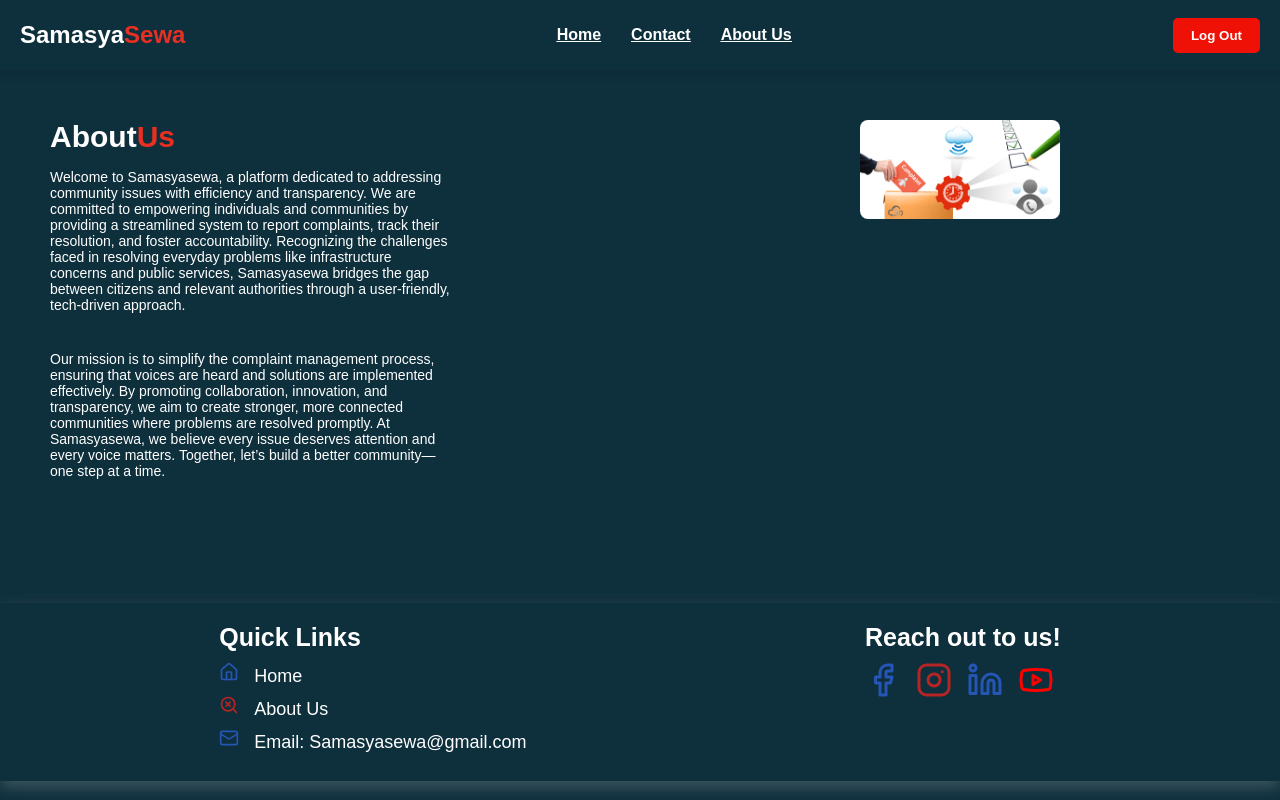
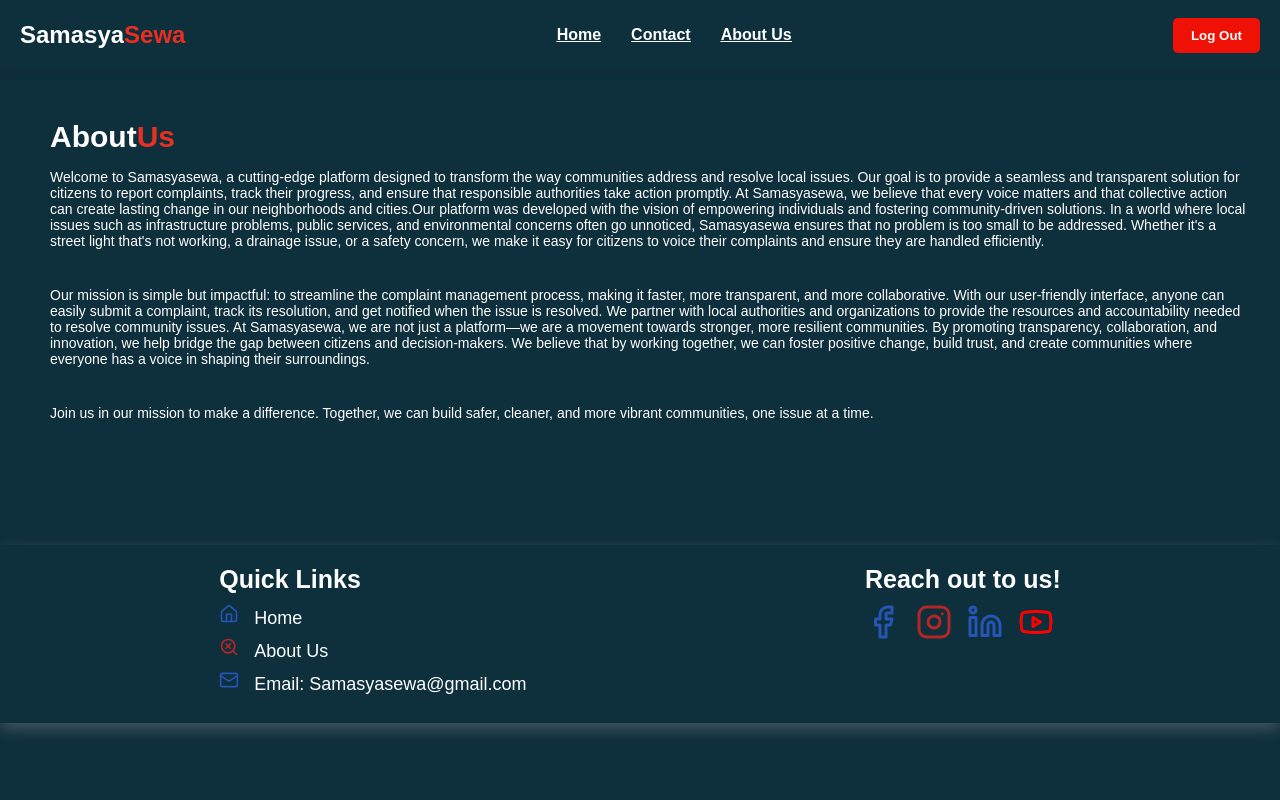
Before and after one commit to Manisha-Tmg/My-project, a React (Create React App) app: page /aboutus in a window 1280 px wide. Built offline with nearby package versions, Linux system fonts and the light colour scheme; sample sign-in values are in the browser's storage.

Commit message:
Updated css

```diff
--- a/src/Css/Aboutus.css
+++ b/src/Css/Aboutus.css
@@ -1,16 +1,9 @@
-* {
-  margin: 0;
-  margin-bottom: 0;
-}
-
 .about-us-container {
   padding: 20px;
   padding-left: 50px;
-  min-height: 50vh;
 }
 
 .heading-container {
-  text-align: left;
   margin-bottom: 100px;
 }
 
@@ -35,18 +28,19 @@
 }
 
 .about-us-image {
-  width: 50%;
+  width: 40%;
   height: auto;
   border-radius: 8px;
 }
 
-.logo-container {
+.about-logo-container {
   display: flex;
   align-items: center;
 }
 
 .about-logo1,
 .about-logo {
+  text-align: center;
   font-size: 30px;
   font-weight: bold;
   margin-bottom: 15px;
@@ -55,6 +49,3 @@
 .about-logo {
   color: #e82f22;
 }
-p {
-  font-weight: 105;
-}
--- a/src/Pages/Aboutus.js
+++ b/src/Pages/Aboutus.js
@@ -1,7 +1,6 @@
 import React from "react";
 import "../Css/Aboutus.css";
 import Footer from "../Components/Footer";
-import image from "../assets/complaint-mgmt.png";
 
 const Aboutus = () => {
   return (
@@ -14,42 +13,62 @@ const Aboutus = () => {
 
         <div className="about-us-content">
           <div className="left-side">
-            <div className="logo-container">
-              <div className="about-logo1">About</div>
+            <div className="about-logo-container">
+              <div className="about-logo1" style={{ "text-align": "center" }}>
+                About
+              </div>
               <div className="about-logo">Us</div>
             </div>
 
             <p>
-              Welcome to Samasyasewa, a platform dedicated to addressing
-              community issues with efficiency and transparency. We are
-              committed to empowering individuals and communities by providing a
-              streamlined system to report complaints, track their resolution,
-              and foster accountability. Recognizing the challenges faced in
-              resolving everyday problems like infrastructure concerns and
-              public services, Samasyasewa bridges the gap between citizens and
-              relevant authorities through a user-friendly, tech-driven
-              approach.
+              Welcome to Samasyasewa, a cutting-edge platform designed to
+              transform the way communities address and resolve local issues.
+              Our goal is to provide a seamless and transparent solution for
+              citizens to report complaints, track their progress, and ensure
+              that responsible authorities take action promptly. At Samasyasewa,
+              we believe that every voice matters and that collective action can
+              create lasting change in our neighborhoods and cities.Our platform
+              was developed with the vision of empowering individuals and
+              fostering community-driven solutions. In a world where local
+              issues such as infrastructure problems, public services, and
+              environmental concerns often go unnoticed, Samasyasewa ensures
+              that no problem is too small to be addressed. Whether it's a
+              street light that's not working, a drainage issue, or a safety
+              concern, we make it easy for citizens to voice their complaints
+              and ensure they are handled efficiently.
             </p>
 
             <br />
 
             <p>
-              Our mission is to simplify the complaint management process,
-              ensuring that voices are heard and solutions are implemented
-              effectively. By promoting collaboration, innovation, and
-              transparency, we aim to create stronger, more connected
-              communities where problems are resolved promptly. At Samasyasewa,
-              we believe every issue deserves attention and every voice matters.
-              Together, let’s build a better community—one step at a time.
+              Our mission is simple but impactful: to streamline the complaint
+              management process, making it faster, more transparent, and more
+              collaborative. With our user-friendly interface, anyone can easily
+              submit a complaint, track its resolution, and get notified when
+              the issue is resolved. We partner with local authorities and
+              organizations to provide the resources and accountability needed
+              to resolve community issues. At Samasyasewa, we are not just a
+              platform—we are a movement towards stronger, more resilient
+              communities. By promoting transparency, collaboration, and
+              innovation, we help bridge the gap between citizens and
+              decision-makers. We believe that by working together, we can
+              foster positive change, build trust, and create communities where
+              everyone has a voice in shaping their surroundings.
+            </p>
+            <br />
+            <p>
+              Join us in our mission to make a difference. Together, we can
+              build safer, cleaner, and more vibrant communities, one issue at a
+              time.
             </p>
           </div>
-          <div className="right-side">
+          {/* <div className="right-side">
             <img
-              src={image}
+              src="https://via.placeholder.com/400"
               alt="About Samasya Sewa"
               className="about-us-image"
             />
-          </div>
+          </div> */}
         </div>
       </div>
       <Footer />
```
